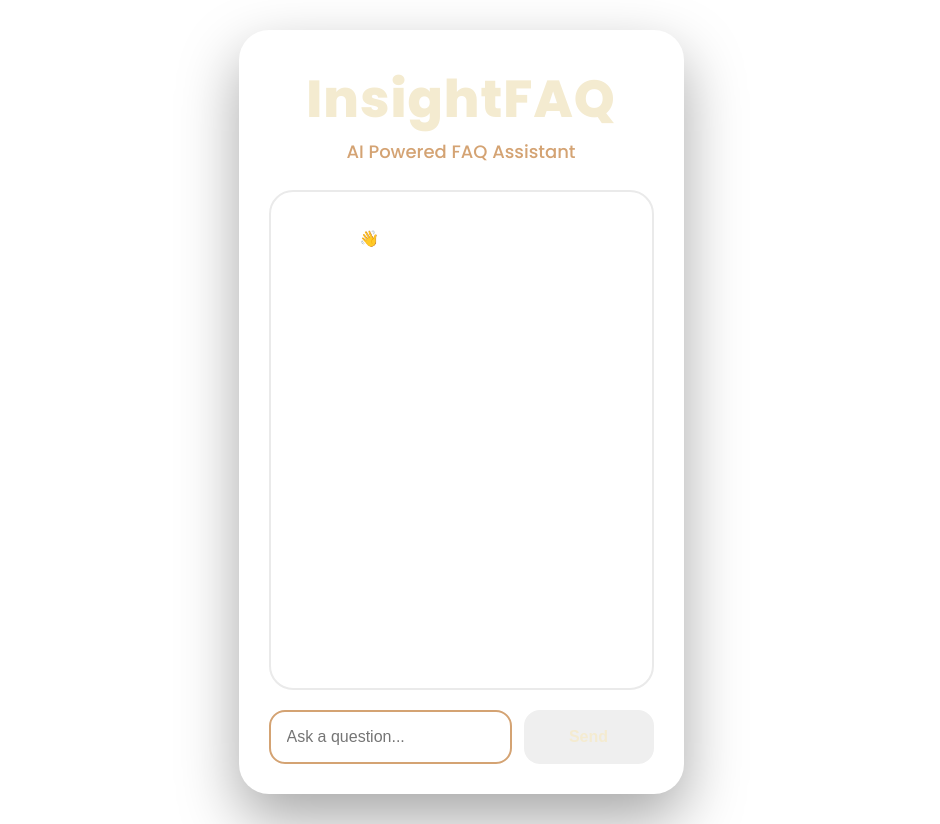
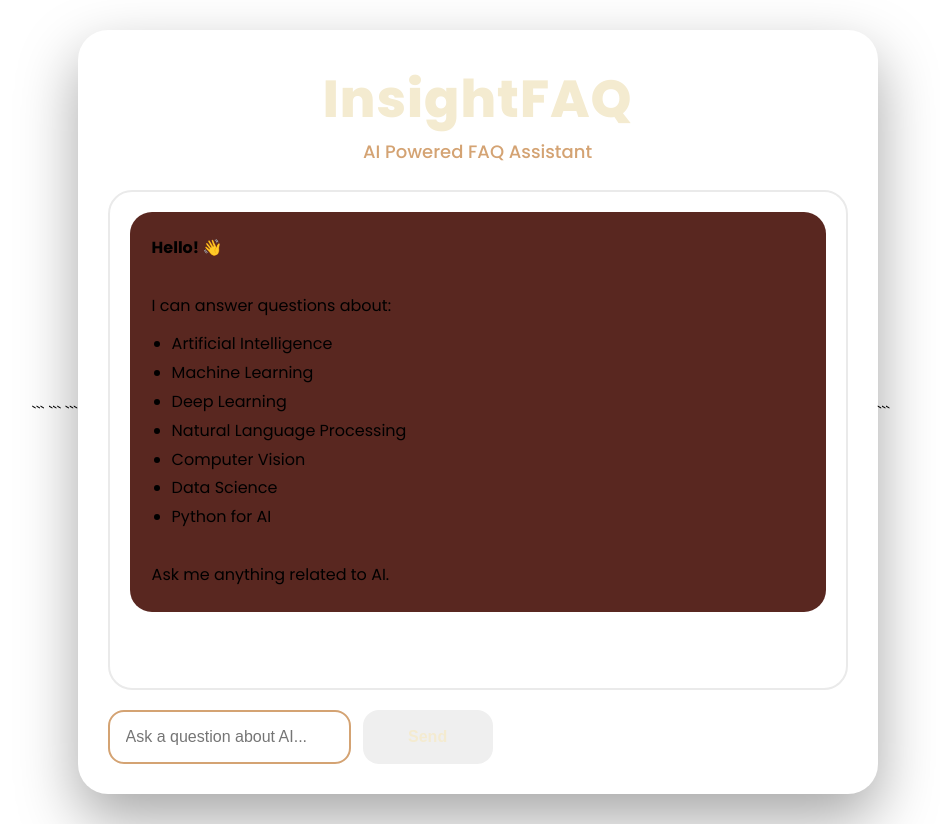
Before and after one commit to mashigasri1777/CodeAlpha_FAQ_Chatbot, a Python web app: template templates/index.html in a window 1280 px wide. Shown: the whole page, without its empty margins (179-1119 px from the left). Run offline with Jinja, Linux system fonts and the light colour scheme; the template is opened without the code that fills it, so the values that code supplies are empty.

Commit message:
Update index.html

````diff
--- a/templates/index.html
+++ b/templates/index.html
@@ -1,41 +1,64 @@
 <!DOCTYPE html>
+
 <html lang="en">
+
 <head>
+
+```
 <meta charset="UTF-8">
-    <meta name="viewport" content="width=device-width, initial-scale=1.0">
-    <title>InsightFAQ - AI Powered FAQ Assistant</title>
+
+<meta name="viewport"
+      content="width=device-width, initial-scale=1.0">
+
+<title>InsightFAQ | AI FAQ Assistant</title>
 
 <link rel="stylesheet"
       href="{{ url_for('static', filename='css/style.css') }}">
+
+<link href="https://fonts.googleapis.com/css2?family=Poppins:wght@300;400;500;600;700;800&display=swap"
+      rel="stylesheet">
+```
+
 </head>
 
 <body>
 
-<div class="app-shell">
-
+```
 <div class="chat-card">
 
     <div class="chat-header">
+
         <h1>InsightFAQ</h1>
+
         <p>AI Powered FAQ Assistant</p>
+
     </div>
 
-        <div id="chat-box" class="chat-box">
+    <div id="chat-box"
+         class="chat-box">
 
-            <div class="bot-message">
-                <strong>Hello! 👋</strong><br><br>
+        <div class="welcome-box">
+
+            <strong>Hello! 👋</strong>
+
+            <br><br>
 
             I can answer questions about:
+
             <ul>
                 <li>Artificial Intelligence</li>
                 <li>Machine Learning</li>
                 <li>Deep Learning</li>
                 <li>Natural Language Processing</li>
                 <li>Computer Vision</li>
+                <li>Data Science</li>
                 <li>Python for AI</li>
             </ul>
 
-                Ask me anything.
+            <br>
+
+            Ask me anything related to AI.
+
         </div>
 
     </div>
@@ -45,24 +68,23 @@
         <input
             type="text"
             id="user-input"
-                placeholder="Ask a question..."
-            >
+            placeholder="Ask a question about AI...">
 
         <button
-                type="button"
-                onclick="sendMessage()"
             class="send-btn"
-            >
+            onclick="sendMessage()">
+
             Send
+
         </button>
 
     </div>
 
 </div>
 
-</div>
-
 <script src="{{ url_for('static', filename='js/script.js') }}"></script>
+```
 
 </body>
+
 </html>
````
Lines whose indentation alone changed are shown as unchanged.
